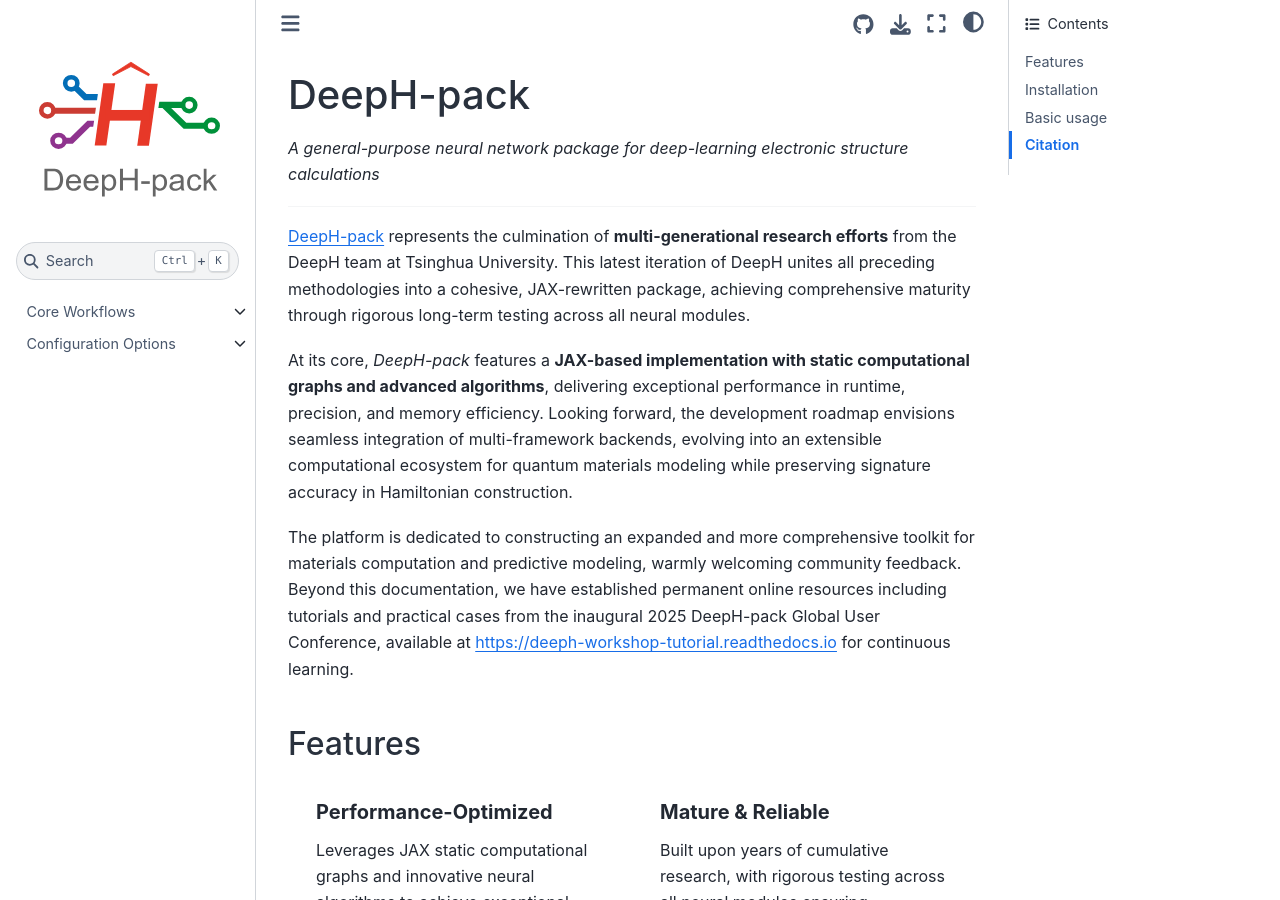
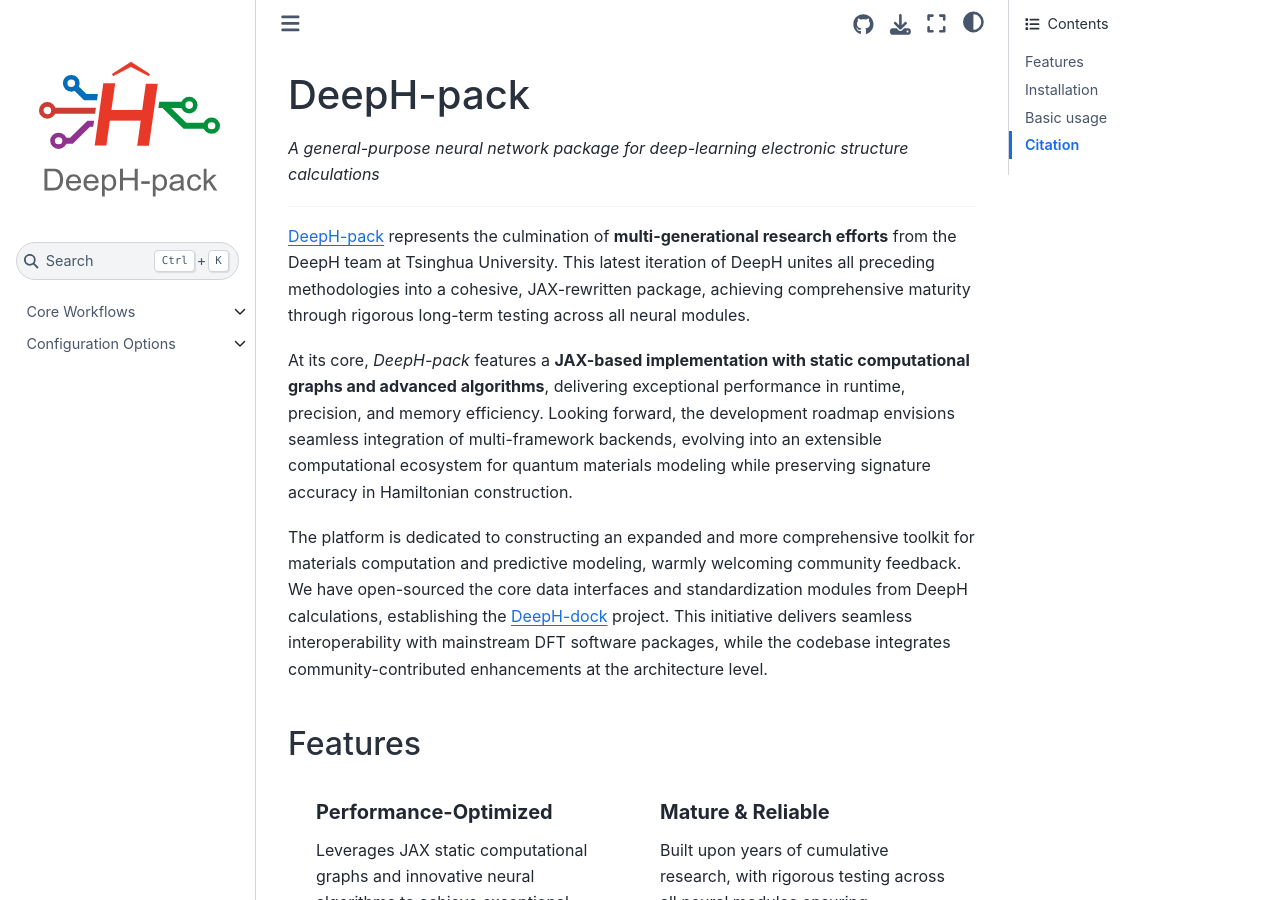
Before and after one commit to kYangLi/DeepH-pack-docs, a Sphinx documentation site: the page built from docs/index.rst, in a window 1280 px wide and 900 px high. Built offline with Sphinx 7.4.7 and the Sphinx Book theme 1.1.4, drawn with Linux system fonts in a browser that asks for light colours; pages that are not in the unit, such as notebooks, are missing from menus.

Commit message:
feat: add docs conf 2025

```diff
--- a/docs/index.rst
+++ b/docs/index.rst
@@ -11,7 +11,7 @@
 
 At its core, `DeepH-pack` features a **JAX-based implementation with static computational graphs and advanced algorithms**, delivering exceptional performance in runtime, precision, and memory efficiency. Looking forward, the development roadmap envisions seamless integration of multi-framework backends, evolving into an extensible computational ecosystem for quantum materials modeling while preserving signature accuracy in Hamiltonian construction.
 
-The platform is dedicated to constructing an expanded and more comprehensive toolkit for materials computation and predictive modeling, warmly welcoming community feedback. Beyond this documentation, we have established permanent online resources including tutorials and practical cases from the inaugural 2025 DeepH-pack Global User Conference, available at https://deeph-workshop-tutorial.readthedocs.io for continuous learning.
+The platform is dedicated to constructing an expanded and more comprehensive toolkit for materials computation and predictive modeling, warmly welcoming community feedback. We have open-sourced the core data interfaces and standardization modules from DeepH calculations, establishing the `DeepH-dock <https://github.com/kYangLi/DeepH-dock>`_ project. This initiative delivers seamless interoperability with mainstream DFT software packages, while the codebase integrates community-contributed enhancements at the architecture level.
 
 Features
 ^^^^^^^^
@@ -142,4 +142,4 @@
     universal_material_model
     configuration_options/index
     examples/index
-    citation
+    citation_and_community
```
Also changed, not shown: docs/citation_and_community.md (renamed from docs/citation.md, +24 -2 lines), docs/_image/User_Conference_2025.jpg (added).
